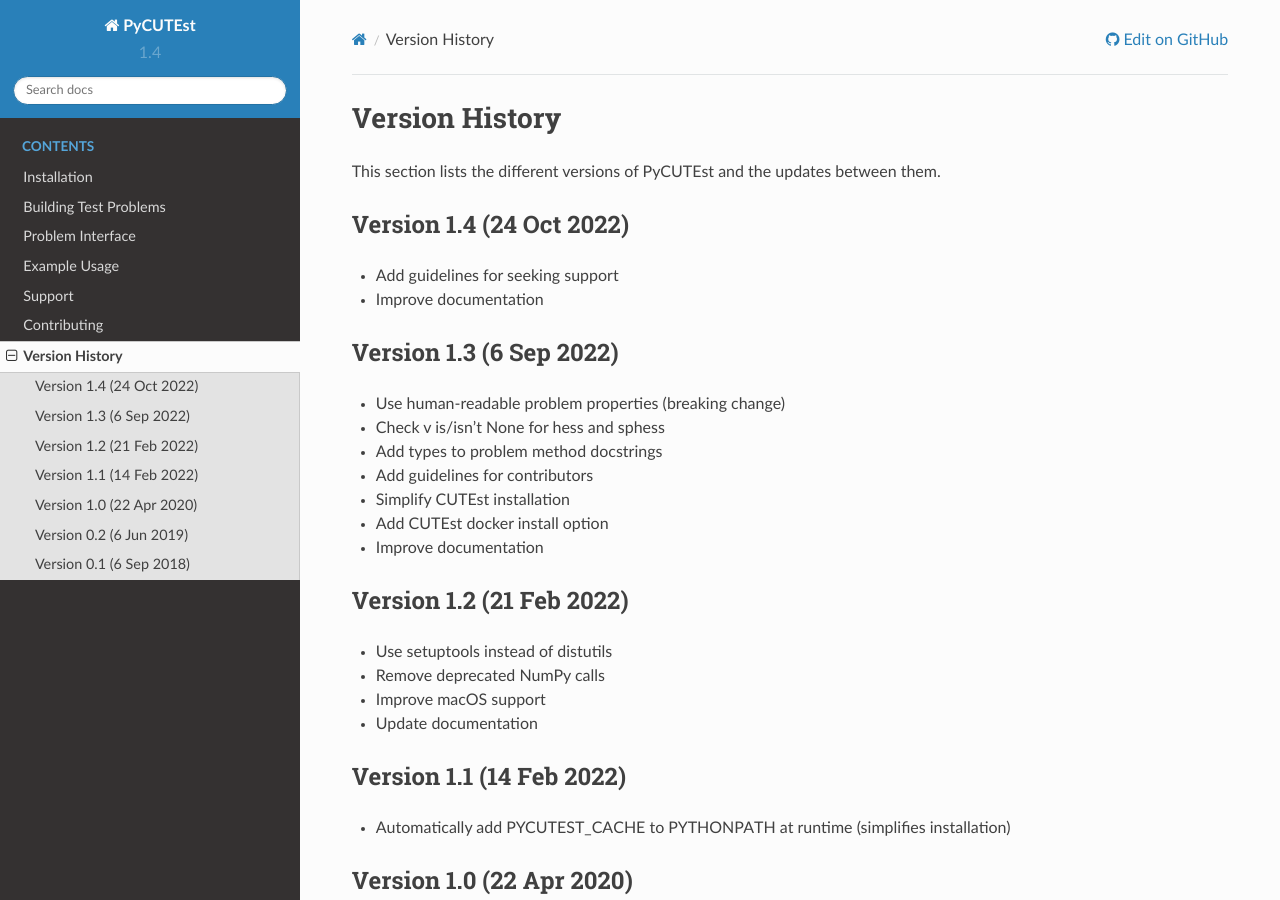
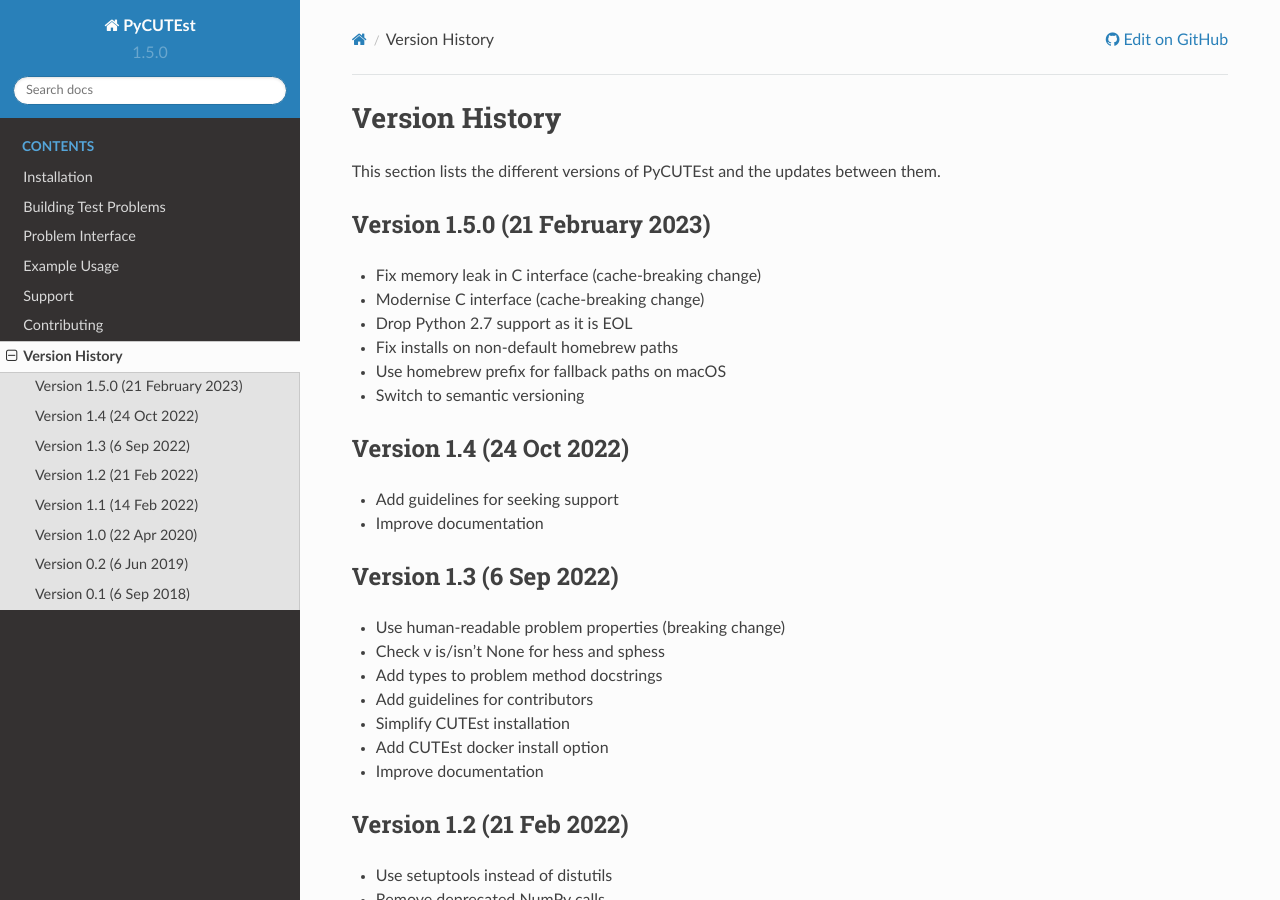
Before and after one commit to jfowkes/pycutest, a Sphinx documentation site: the page built from docs/history.rst, in a window 1280 px wide and 900 px high. Built offline with Sphinx 7.4.7 and the Read the Docs theme 2.0.0, drawn with Linux system fonts in a browser that asks for light colours.

Commit message:
Bump to version 1.5.0 and update release history

```diff
--- a/docs/history.rst
+++ b/docs/history.rst
@@ -1,6 +1,15 @@
 Version History
 ===============
 This section lists the different versions of PyCUTEst and the updates between them.
+
+Version 1.5.0 (21 February 2023)
+--------------------------------
+* Fix memory leak in C interface (cache-breaking change)
+* Modernise C interface (cache-breaking change)
+* Drop Python 2.7 support as it is EOL
+* Fix installs on non-default homebrew paths
+* Use homebrew prefix for fallback paths on macOS
+* Switch to semantic versioning
 
 Version 1.4 (24 Oct 2022)
 -------------------------
--- a/docs/index.rst
+++ b/docs/index.rst
@@ -13,7 +13,7 @@
 
 **Release:** |version|
 
-**Date:** 24 October 2022
+**Date:** 21 February 2023
 
 **Author:** `Jaroslav Fowkes <jaroslav.fowkes@maths.ox.ac.uk>`_ and `Lindon Roberts <https://lindonroberts.github.io/>`_
 
--- a/pycutest/version.py
+++ b/pycutest/version.py
@@ -1 +1 @@
-__version__ = '1.4'
+__version__ = '1.5.0'
```
Also changed, not shown: 1 other file.
